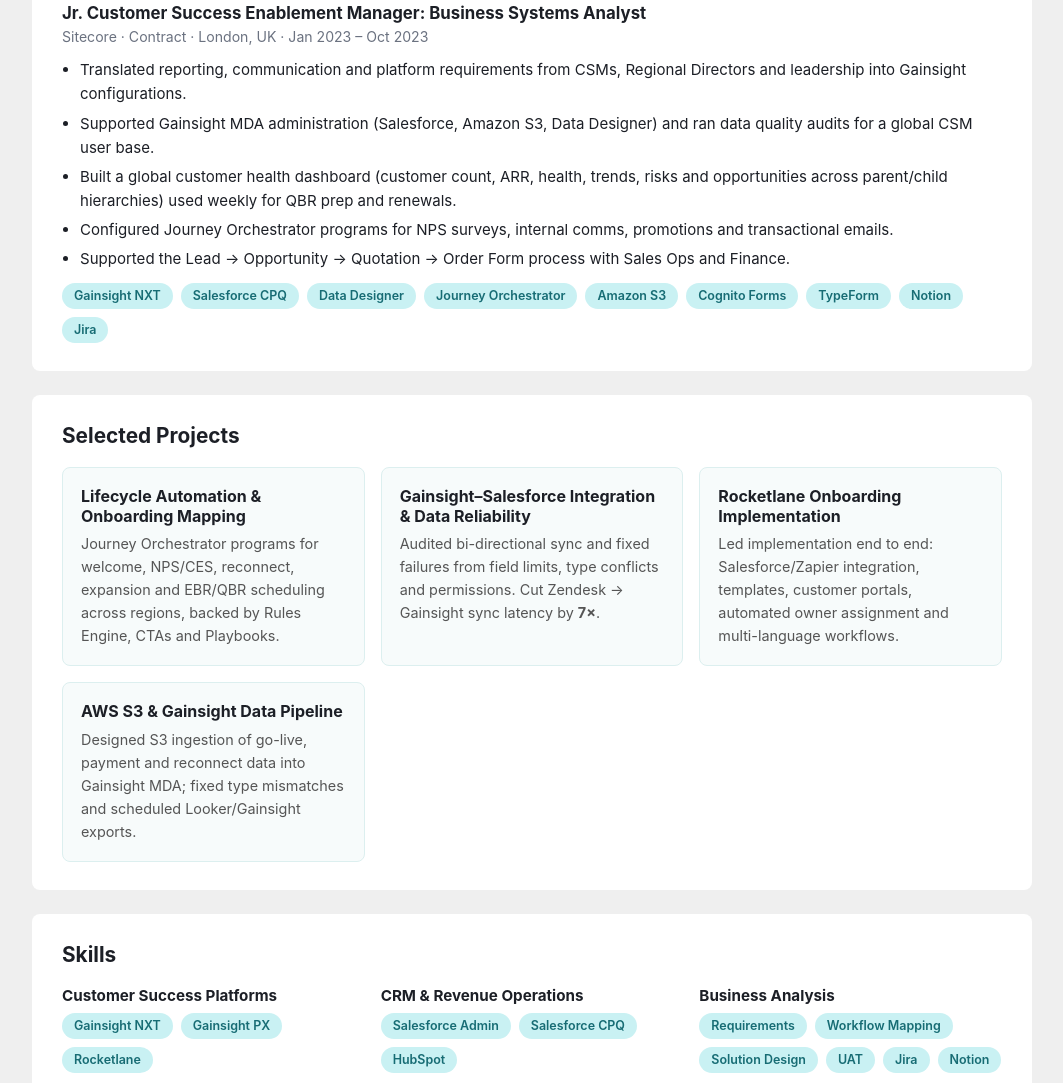
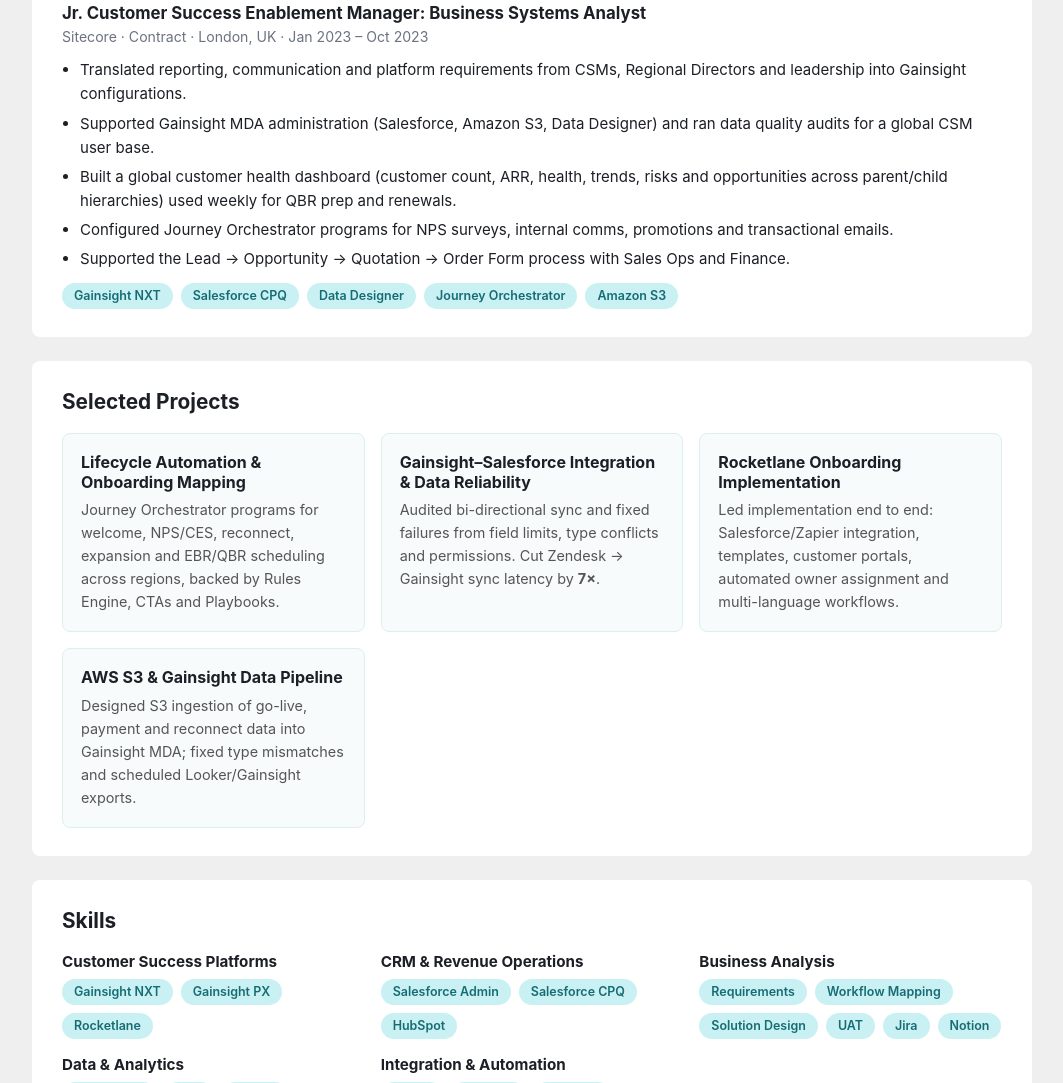
Before and after one commit to sripamidi21/sripamidi21.github.io, a plain HTML site: page index.html in a window 1280 px wide. Shown: the part 1680-2763 px from the top of the page, without its empty margins (108-1171 px from the left). Drawn offline with Linux system fonts and the light colour scheme.

Commit message:
Update project tags in index.html
Removed some tags from the project description.

```diff
--- a/index.html
+++ b/index.html
@@ -120,7 +120,7 @@
                         <li>Configured Journey Orchestrator programs for NPS surveys, internal comms, promotions and transactional emails.</li>
                         <li>Supported the Lead → Opportunity → Quotation → Order Form process with Sales Ops and Finance.</li>
                     </ul>
-                    <p class="tags"><span>Gainsight NXT</span><span>Salesforce CPQ</span><span>Data Designer</span><span>Journey Orchestrator</span><span>Amazon S3</span><span>Cognito Forms</span><span>TypeForm</span><span>Notion</span><span>Jira</span></p>
+                    <p class="tags"><span>Gainsight NXT</span><span>Salesforce CPQ</span><span>Data Designer</span><span>Journey Orchestrator</span><span>Amazon S3</span></p>
                 </article>
             </section>
 
```
